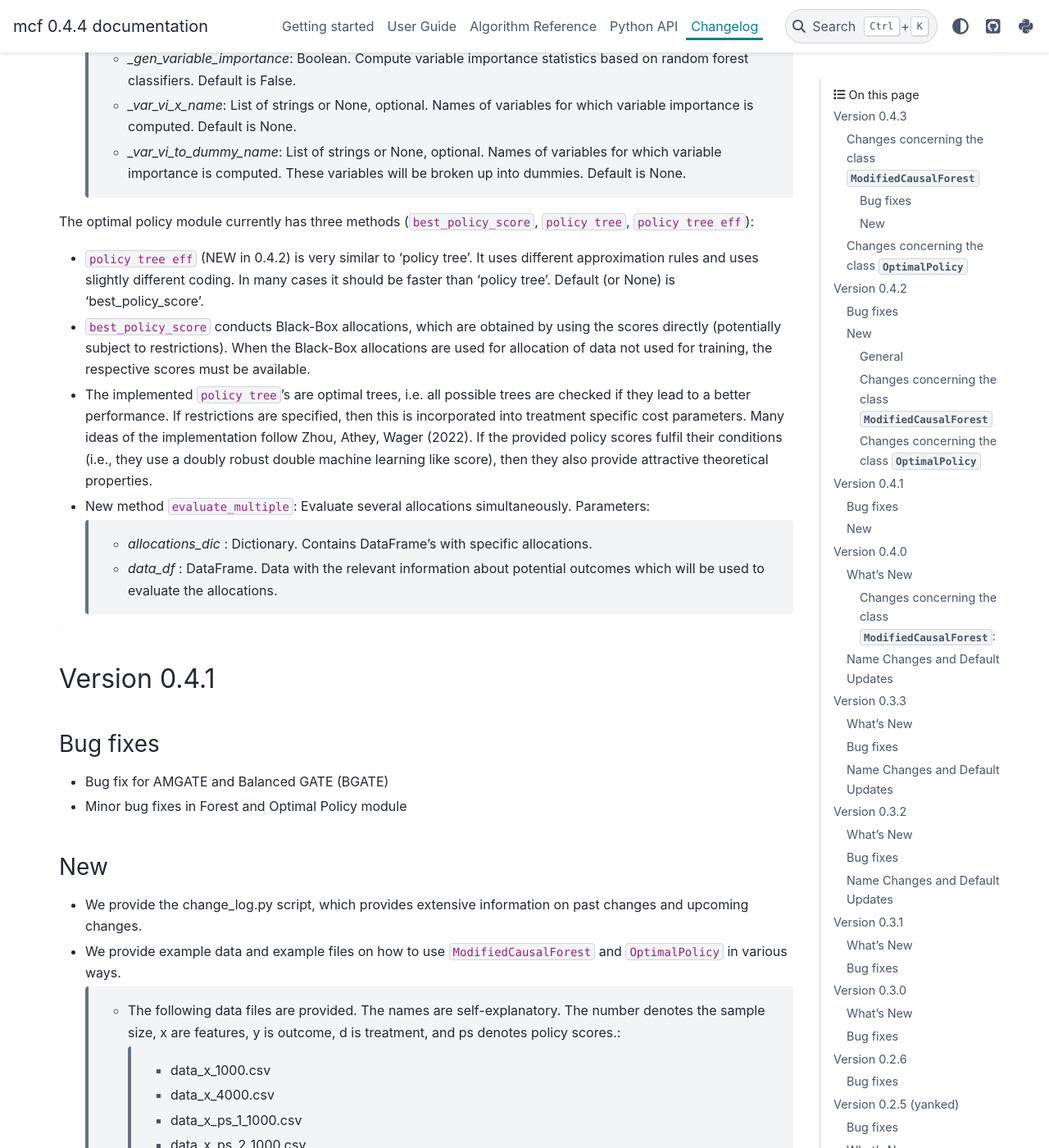
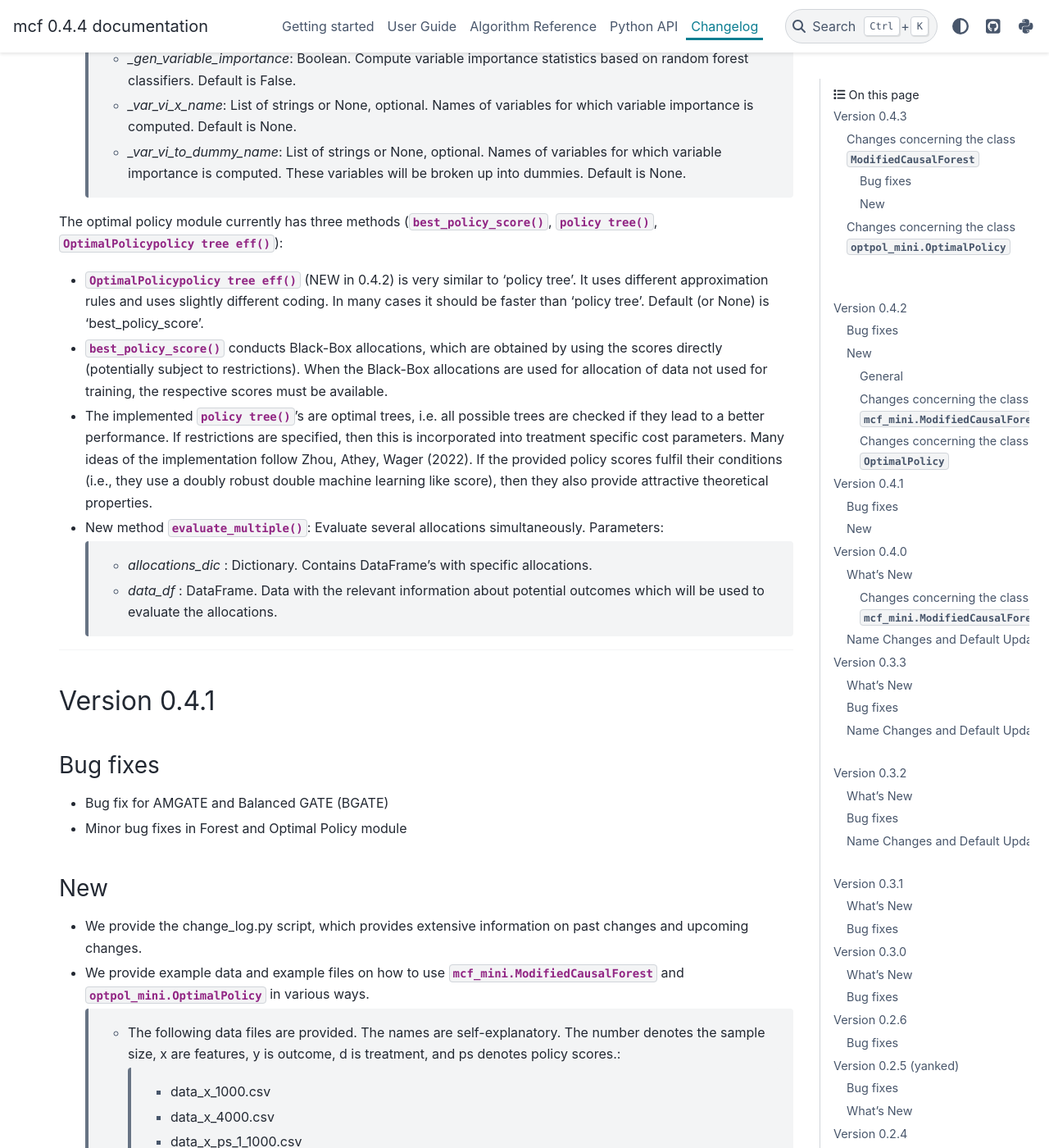
Before and after one commit to MCFpy/mcf, a Sphinx documentation site: the page built from docs/source/changelog.rst, in a window 1280 px wide and 1400 px high, scrolled down 4553 px. Shown: the whole window at 82% size. Built offline with Sphinx 7.4.7 and the PyData theme 0.15.4, drawn with Linux system fonts in a browser that asks for light colours; some of the changed text lies outside the part shown.

Commit message:
Test crossreferences in changelog

```diff
--- a/docs/source/changelog.rst
+++ b/docs/source/changelog.rst
@@ -9,6 +9,7 @@
         - Refer to classes using :py:class:`~module.ClassName`, e.g. :py:class:`~mcf_functions.ModifiedCausalForest`
         - Refer to methods using :py:meth:`~module.ClassName.method_name`, e.g. :py:meth:`~mcf_functions.ModifiedCausalForest.train`
         - Refer to class properties using :py:attr:`~module.ClassName.property_name`, e.g. :py:attr:`~mcf_functions.ModifiedCausalForest.blind_dict`
+    4. If classes/methods/properties no longer exist?
     - Nested lists: You need to separate the lists with a blank line. Otherwise, the parent will be displayed as bold.
 
         - Wrong (will be bold):
@@ -32,7 +33,7 @@
 Version 0.4.3
 -------------
 
-Changes concerning the class ``ModifiedCausalForest``
+Changes concerning the class :py:class:`~mcf_mini.ModifiedCausalForest`
 ~~~~~~~~~~~~~~~~~~~~~~~~~~~~~~~~~~~~~~~~~~~~~~~~~~~~~
 
 Bug fixes
@@ -66,7 +67,7 @@
   - Speed-up for categorical (unordered) variables due to memorization. This requires some additional memory, but the gains could be substantial.
   - Improved internal computation and storage of estimated forests lead to speed and precision gains (instead of using lists of lists, we now use a list of dictionaries of optimized numpy arrays to save the trees). Since the precision of the new method is higher (by at the same time needing less RAM), this might lead to smallish changes in the results.
 
-- **Experimental**: The method ``sensitivity`` has been added. It contains some simulation-based tools to check how well the mcf works in removing selection bias and how sensitive the results are with respect to potentially missing confounding covariates (i.e., those related to treatment and potential outcome) added in the future.
+- **Experimental**: The method :py:meth:`~mcf_mini.ModifiedCausalForest.sensitivity` has been added. It contains some simulation-based tools to check how well the mcf works in removing selection bias and how sensitive the results are with respect to potentially missing confounding covariates (i.e., those related to treatment and potential outcome) added in the future.
 
   - Note: This section is currently experimental and thus not yet fully documented and tested. A paper by Armendariz-Pacheco, Frischknecht, Lechner, and Mareckova (2024) will discuss and investigate the different methods in detail. So far, please note that all methods are simulation based.
 
@@ -94,7 +95,7 @@
     - `sens_replications`: Integer (or None), optional. Number of replications for simulating placebo treatments. Default is 2.
     - `sens_reference_population`: Integer or float (or None). Defines the treatment status of the reference population used by the sensitivity analysis. Default is to use the treatment with most observed observations.
 
-Changes concerning the class ``OptimalPolicy``
+Changes concerning the class :py:class:`optpol_mini.OptimalPolicy`
 ~~~~~~~~~~~~~~~~~~~~~~~~~~~~~~~~~~~~~~~~~~~~~~~~~~~~~
 
 - No changes.
@@ -107,7 +108,7 @@
 Bug fixes
 ~~~~~~~~~
 
-- Minor bug fixes for ``ModifiedCausalForest`` (mainly redundant elements in return of prediction and analysis method deleted).
+- Minor bug fixes for :py:class:`mcf_mini.ModifiedCausalForest` (mainly redundant elements in return of prediction and analysis method deleted).
 
 New
 ~~~
@@ -115,11 +116,11 @@
 General
 +++++++
 
-- Output files for text, data and figures: So far, whenever a directory existed that has already been used for output, a new directory is created to avoid accidentally overwriting results. However, there is a new keyword for both the ``ModifiedCausalForest`` and the ``OptimalPolicy`` class:
+- Output files for text, data and figures: So far, whenever a directory existed that has already been used for output, a new directory is created to avoid accidentally overwriting results. However, there is a new keyword for both the :py:class:`mcf_mini.ModifiedCausalForest` and the :py:class:`optpol_mini.OptimalPolicy` class:
 
     - `_int_output_no_new_dir`: Boolean. Do not create a new directory for outputs when the path already exists. Default is False.
 
-Changes concerning the class ``ModifiedCausalForest``
+Changes concerning the class :py:class:`mcf_mini.ModifiedCausalForest`
 +++++++++++++++++++++++++++++++++++++++++++++++++++++
 
 - Mild improvements of output when categorical variables are involved.
@@ -130,7 +131,7 @@
 - New default value for `gen_iate_eff`: The second round IATE estimation is no longer performed by default (i.e. the new default is False).
 - There is a new experimental features to both the mcf estimation (of IATEs) as well as the optimal policy module. It allows to partially blind the decision with respect to certain variables. The accompanying discussion paper by Nora Bearth, Fabian Muny, Michael Lechner, and Jana Marackova ('Partially Blind Optimal Policy Analysis') is currently written. If you desire more information, please email one of the authors.
 
-        - New method ``blinder_iates``: Compute 'standard' IATEs as well as IATEs that are to a certain extent blinder than the standard ones. Available keywords:
+        - New method :py:meth:`mcf_mini.ModifiedCausalForest.blinder_iates`: Compute 'standard' IATEs as well as IATEs that are to a certain extent blinder than the standard ones. Available keywords:
 
             - `blind_var_x_protected_name` : List of strings (or None). Names of protected variables. Names that are explicitly denote as blind_var_x_unrestricted_name or as blind_var_x_policy_name and used to compute IATEs will be automatically added to this list. Default is None.
             - `blind_var_x_policy_name` : List of strings (or None). Names of decision variables. Default is None.
@@ -139,10 +140,10 @@
             - `blind_obs_ref_data` : Integer (or None), optional. Number of observations to be used for blinding. Runtime of programme is almost linear in this parameter. Default is 50.
             - `blind_seed` : Integer, optional. Seed for the random selection of the reference data. Default is 123456.
 
-Changes concerning the class ``OptimalPolicy``
+Changes concerning the class :py:class:`~optpol_mini.OptimalPolicy`
 ++++++++++++++++++++++++++++++++++++++++++++++
 
-- General keyword change in the ``OptimalPolicy`` class. All keywords that started with `int_` now start with `_int_` (in order to use the same conventions as in the ``ModifiedCausalForest`` class).
+- General keyword change in the :py:class:`~optpol_mini.OptimalPolicy` class. All keywords that started with `int_` now start with `_int_` (in order to use the same conventions as in the :py:class:`~mcf_mini.ModifiedCausalForest` class).
 
 - New keywords:
 
@@ -153,13 +154,13 @@
     - `_var_vi_x_name`: List of strings or None, optional. Names of variables for which variable importance is computed. Default is None.
     - `_var_vi_to_dummy_name`: List of strings or None, optional. Names of variables for which variable importance is computed. These variables will be broken up into dummies. Default is None.
 
-The optimal policy module currently has three methods (``best_policy_score``, ``policy tree``, ``policy tree eff``):
+The optimal policy module currently has three methods (:py:meth:`~optpol_mini.OptimalPolicy.best_policy_score`, :py:meth:`~optpol_mini.OptimalPolicy.policy tree`, :py:meth:`~optpol_mini.OptimalPolicypolicy tree eff`):
 
-- ``policy tree eff`` (NEW in 0.4.2) is very similar to 'policy tree'. It uses different approximation rules and uses slightly different coding.  In many cases it should be faster than 'policy tree'.  Default (or None) is 'best_policy_score'.
-- ``best_policy_score`` conducts Black-Box allocations, which are obtained by using the scores directly (potentially subject to restrictions). When the Black-Box allocations are used for allocation of data not used for training, the respective scores must be available.
-- The implemented ``policy tree``'s are optimal trees, i.e. all possible trees are checked if they lead to a better performance. If restrictions are specified, then this is incorporated into treatment specific cost parameters. Many ideas of the implementation follow Zhou, Athey, Wager (2022). If the provided policy scores fulfil their conditions (i.e., they use a doubly robust double machine learning like score), then they also provide attractive theoretical properties.
+- :py:meth:`~optpol_mini.OptimalPolicypolicy tree eff` (NEW in 0.4.2) is very similar to 'policy tree'. It uses different approximation rules and uses slightly different coding.  In many cases it should be faster than 'policy tree'.  Default (or None) is 'best_policy_score'.
+- :py:meth:`~optpol_mini.OptimalPolicy.best_policy_score` conducts Black-Box allocations, which are obtained by using the scores directly (potentially subject to restrictions). When the Black-Box allocations are used for allocation of data not used for training, the respective scores must be available.
+- The implemented :py:meth:`~optpol_mini.OptimalPolicy.policy tree`'s are optimal trees, i.e. all possible trees are checked if they lead to a better performance. If restrictions are specified, then this is incorporated into treatment specific cost parameters. Many ideas of the implementation follow Zhou, Athey, Wager (2022). If the provided policy scores fulfil their conditions (i.e., they use a doubly robust double machine learning like score), then they also provide attractive theoretical properties.
 
-- New method ``evaluate_multiple``: Evaluate several allocations simultaneously.  Parameters:
+- New method :py:meth:`~optpol_mini.OptimalPolicy.evaluate_multiple`: Evaluate several allocations simultaneously.  Parameters:
 
     - `allocations_dic` : Dictionary. Contains DataFrame's with specific allocations.
     - `data_df` : DataFrame. Data with the relevant information about potential outcomes which will be used to evaluate the allocations.
@@ -179,7 +180,7 @@
 ~~~
 
 - We provide the change_log.py script, which provides extensive information on past changes and upcoming changes.
-- We provide example data and example files on how to use ``ModifiedCausalForest`` and ``OptimalPolicy`` in various ways.
+- We provide example data and example files on how to use :py:class:`mcf_mini.ModifiedCausalForest` and :py:class:`optpol_mini.OptimalPolicy` in various ways.
 
     - The following data files are provided. The names are self-explanatory. The number denotes the sample size, x are features, y is outcome, d is treatment, and ps denotes policy scores.:
 
@@ -192,8 +193,8 @@
 
     - The following example programmes are provided:
 
-        - all_parameters_mcf.py, all_parameters_optpolicy.py: Contains an explanation of all available parameters / keywords for the ``ModifiedCausalForest`` and ``OptimalPolicy`` classes.
-        - min_parameters_mcf.py, min_parameters_optpolicy.py: Contains the minimum specifications to run the methods of the ``ModifiedCausalForest`` and ``OptimalPolicy`` classes.
+        - all_parameters_mcf.py, all_parameters_optpolicy.py: Contains an explanation of all available parameters / keywords for the :py:class:`mcf_mini.ModifiedCausalForest` and :py:class:`optpol_mini.OptimalPolicy` classes.
+        - min_parameters_mcf.py, min_parameters_optpolicy.py: Contains the minimum specifications to run the methods of the :py:class:`mcf_mini.ModifiedCausalForest` and :py:class:`optpol_mini.OptimalPolicy` classes.
         - training_prediction_data_same_mcf.py: One suggestion on how to proceed when data to train and fill the forest are the same as those used to compute the effects.
         - mcf_and_optpol_combined.py: One suggestion on how to combine mcf and optimal policy estimation in a simple split sample approach.
 
@@ -207,7 +208,7 @@
 What's New
 ~~~~~~~~~~
 
-Changes concerning the class ``ModifiedCausalForest``:
+Changes concerning the class :py:class:`mcf_mini.ModifiedCausalForest`:
 ++++++++++++++++++++++++++++++++++++++++++++++++++++++
 
 - Update in the feature selection algorithm.
@@ -356,7 +357,7 @@
 What's New
 ~~~~~~~~~~
 
-- The mcf supports an object-oriented interface: new class ``ModifiedCausalForest`` and methods (``predict``, ``train`` and ``train_predict``).
+- The mcf supports an object-oriented interface: new class :py:class:`mcf_mini.ModifiedCausalForest` and methods (:py:meth:`mcf_mini.ModifiedCausalForest.predict`, :py:meth:`mcf_mini.ModifiedCausalForest.train` and :py:meth:`mcf_mini.ModifiedCausalForest.train_predict`).
 - Delivery of potential outcome estimates for which local centering is reversed by setting `l_centering_undo_iate` to True; default is True.
 - Readily available tables for GATEs, AMGATEs, and MGATEs. Generated tables summarize all estimated causal effects. Tables are stored in respective folders.
 - The optimal policy function is generalized to encompass also stochastic treatment allocations.
```
